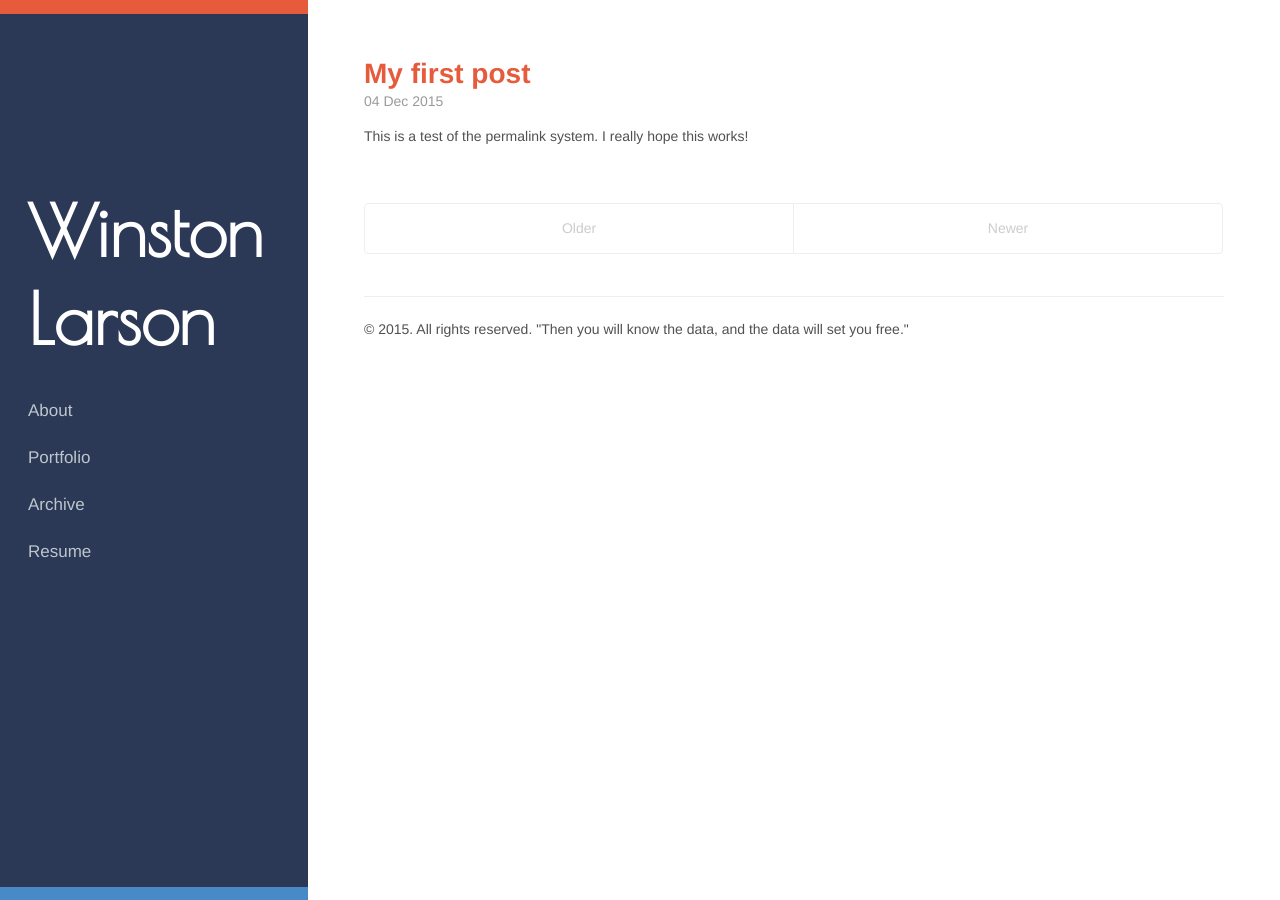
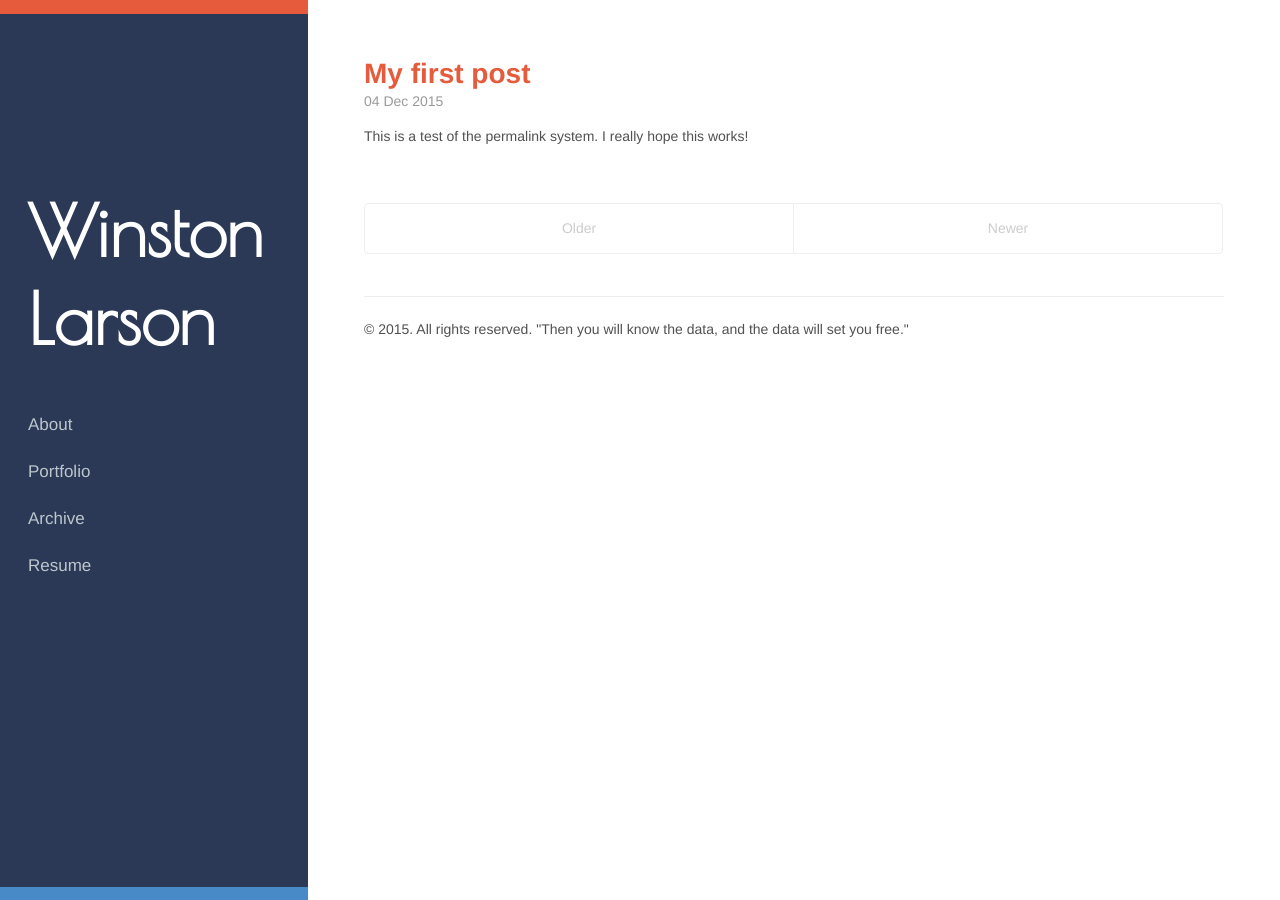
Before and after one commit to winstonlarson/old_website, a Jekyll site: the page built from index.html, in a window 1280 px wide. Built offline with Jekyll 4.4.1, drawn with Linux system fonts in a browser that asks for light colours; some web fonts are replaced; the list of posts is cut into pages by our own code.

Commit message:
another fix

```diff
--- a/public/css/hyde.css
+++ b/public/css/hyde.css
@@ -125,7 +125,7 @@ html {
 }
 @media (min-width: 48em) {
   .sidebar-about h1 {
-    margin-bottom: 10%;
+    padding-bottom: 10%;
   }
 }
 
```
